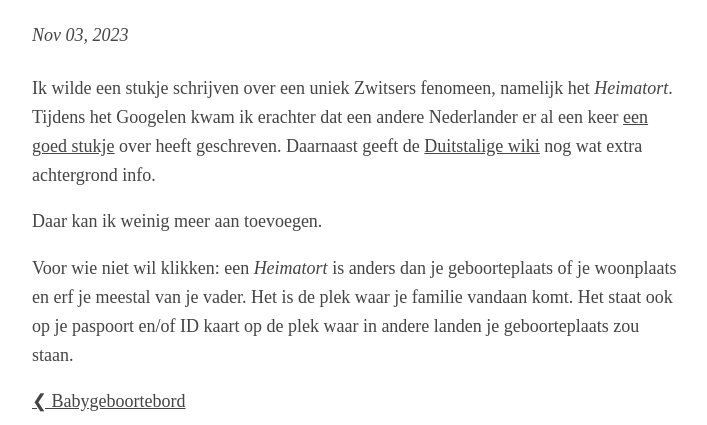
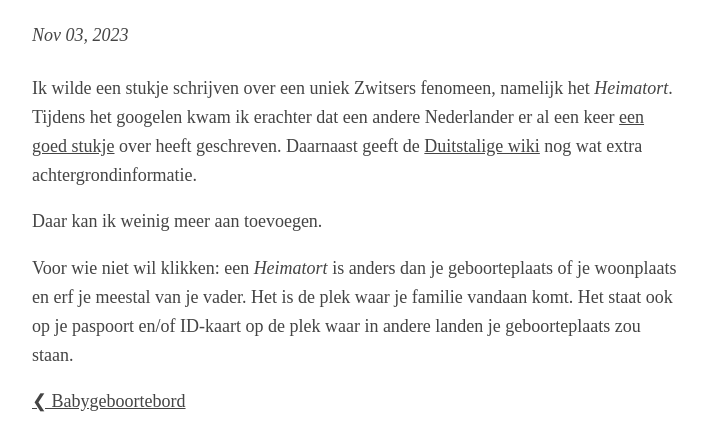
Before and after one commit to Roald87/roaldin.ch, a Jekyll site: the page built from _posts/2023-11-03-heimatort.md, in a window 1280 px wide. Shown: the part 226-651 px from the top of the page, without its empty margins (283-990 px from the left). Built offline with Jekyll 4.4.1, drawn with Linux system fonts in a browser that asks for light colours; comment, search, counter and statistics services are not loaded.

Commit message:
Spellcheck by ChatGPT

```diff
--- a/_posts/2023-11-03-heimatort.md
+++ b/_posts/2023-11-03-heimatort.md
@@ -4,8 +4,8 @@ title: Heimatort
 image: #generated/
 ---
 
-Ik wilde een stukje schrijven over een uniek Zwitsers fenomeen, namelijk het _Heimatort_. Tijdens het Googelen kwam ik erachter dat een andere Nederlander er al een keer [een goed stukje](https://zwitserlaan.wordpress.com/als-nederlander-in-zwitserland-hoe-werkt-dat/heimatort/) over heeft geschreven. Daarnaast geeft de [Duitstalige wiki](https://de.wikipedia.org/wiki/B%C3%BCrgerort) nog wat extra achtergrond info.
+Ik wilde een stukje schrijven over een uniek Zwitsers fenomeen, namelijk het *Heimatort*. Tijdens het googelen kwam ik erachter dat een andere Nederlander er al een keer [een goed stukje](https://zwitserlaan.wordpress.com/als-nederlander-in-zwitserland-hoe-werkt-dat/heimatort/) over heeft geschreven. Daarnaast geeft de [Duitstalige wiki](https://de.wikipedia.org/wiki/B%C3%BCrgerort) nog wat extra achtergrondinformatie.
 
 Daar kan ik weinig meer aan toevoegen.
 
-Voor wie niet wil klikken: een _Heimatort_ is anders dan je geboorteplaats of je woonplaats en erf je meestal van je vader. Het is de plek waar je familie vandaan komt. Het staat ook op je paspoort en/of ID kaart op de plek waar in andere landen je geboorteplaats zou staan.
+Voor wie niet wil klikken: een *Heimatort* is anders dan je geboorteplaats of je woonplaats en erf je meestal van je vader. Het is de plek waar je familie vandaan komt. Het staat ook op je paspoort en/of ID-kaart op de plek waar in andere landen je geboorteplaats zou staan.
```
